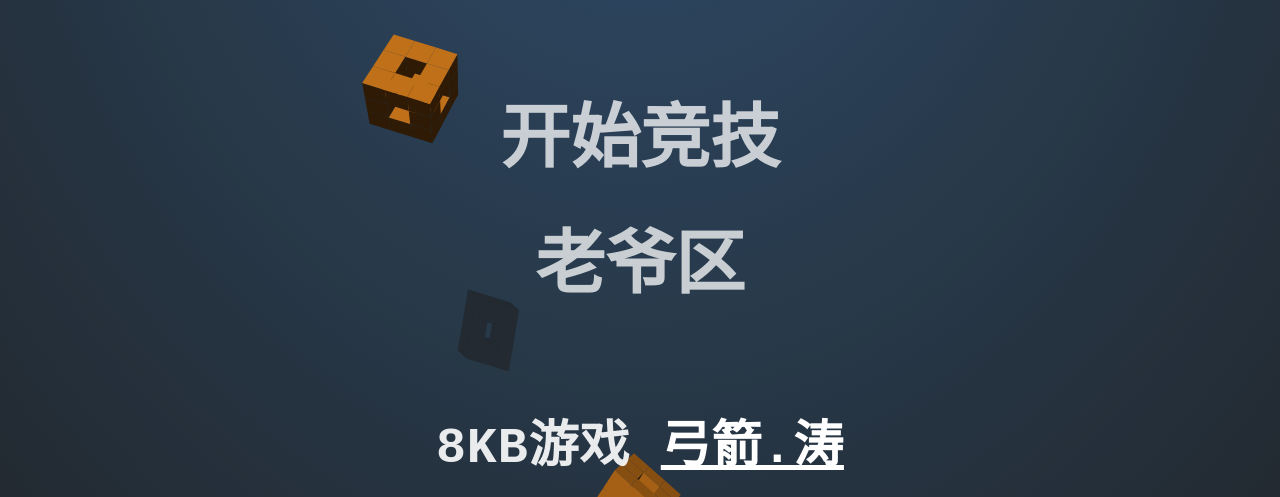
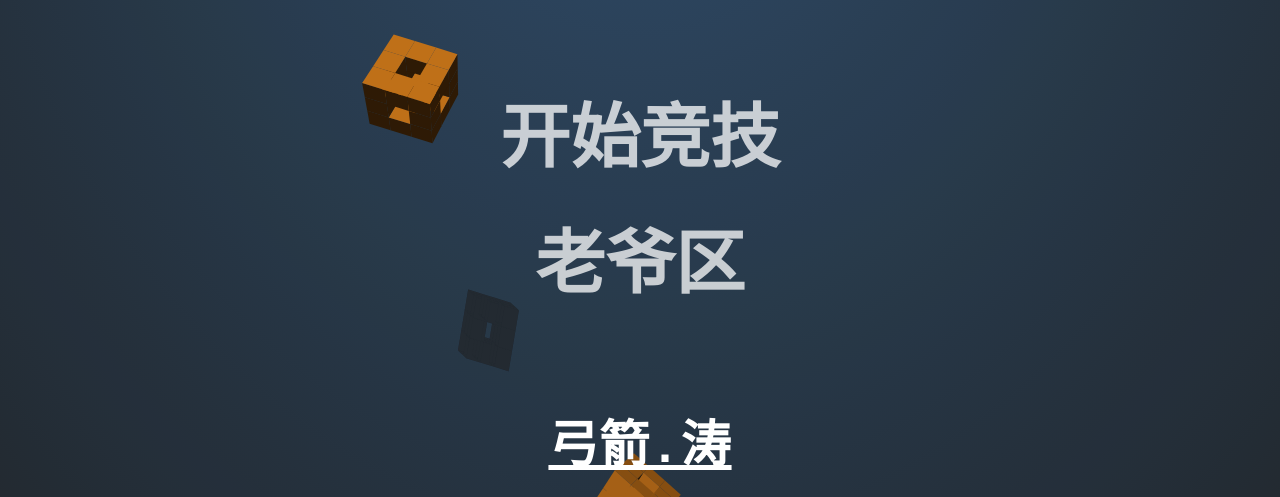
Before and after one commit to gongjiantao/gongjiantao.github.io, a plain HTML site: page index.html in a window 1280 px wide. Shown: the part 303-800 px from the top of the page. Drawn offline with Linux system fonts and the light colour scheme.

Commit message:
Update index.html

```diff
--- a/index.html
+++ b/index.html
@@ -263,7 +263,7 @@ a {
     <h1 style="font-size: 100px;">十六个方块</h1>
     <button type="button" class="play-normal-btn" style="font-size: 70px;">开始竞技</button>
     <button type="button" class="play-casual-btn" style="font-size: 70px;">老爷区</button>
-    <div class="credits" style="font-size: 50px;">8KB游戏  <a href=" https://gongjiantao.github.io/gjt/">弓箭.涛 </a></div>
+    <div class="credits" style="font-size: 50px;"><a href=" https://gongjiantao.github.io/gjt/">弓箭.涛 </a></div>
   </div>
   <div class="menu menu--pause">
     <h1 style="font-size: 100px;" >不行了？</h1>
```
